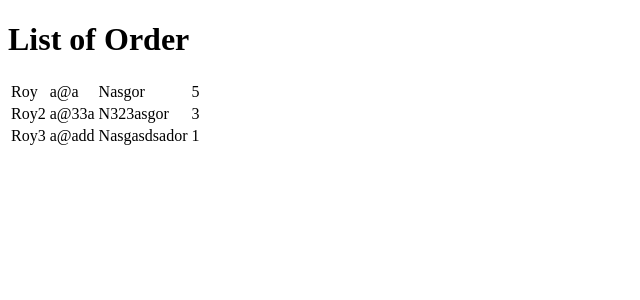
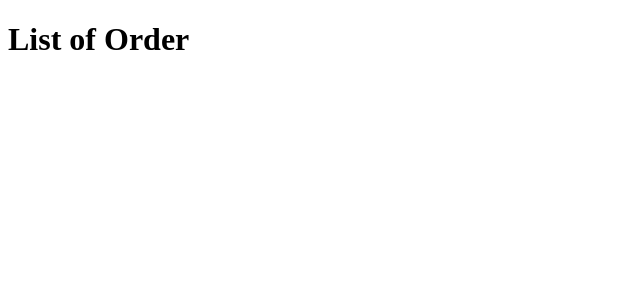
Before and after one commit to dervaagg/flask-explore, a Flask app: page /order in a window 1280 px wide. Shown: the top 300 px of the page, without its empty margins (0-640 px from the left). Run offline with Flask 3, Linux system fonts and the light colour scheme.

Commit message:
merge post dan dynamic page

```diff
--- a/app.py
+++ b/app.py
@@ -1,4 +1,6 @@
 from flask import Flask, render_template, request
+
+list_order = []
 
 app = Flask(__name__)
 
@@ -15,31 +17,14 @@ def order():
         product = request.form.get('product')
         quantity = request.form.get('quantity')
 
+        list_order.append(request.form)
+
         return f'Terima kasih, {name}! Pesanan Anda untuk {quantity} {product} sudah kami terima.'
 
     return render_template('order_form.html')
 
 
-list_order = [
-    {
-        "nama": "Roy",
-        "email": 'a@a',
-        "produk": "Nasgor",
-        "jumlah": 5
-    },
-    {
-        "nama": "Roy2",
-        "email": 'a@33a',
-        "produk": "N323asgor",
-        "jumlah": 3
-    },
-    {
-        "nama": "Roy3",
-        "email": 'a@add',
-        "produk": "Nasgasdsador",
-        "jumlah": 1
-    },
-]
+
 
 @app.route('/order')
 def orderPage():
--- a/templates/listOrder.html
+++ b/templates/listOrder.html
@@ -11,10 +11,10 @@
     <table>
         {% for order in list_order %}
         <tr>
-            <td>{{order["nama"]}}</td>
+            <td>{{order["name"]}}</td>
             <td>{{order["email"] }}</td>
-            <td>{{order["produk"]}}</td>
-            <td>{{order["jumlah"]}}</td>
+            <td>{{order["product"]}}</td>
+            <td>{{order["quantity"]}}</td>
         </tr>
         {% endfor%}
 
```
